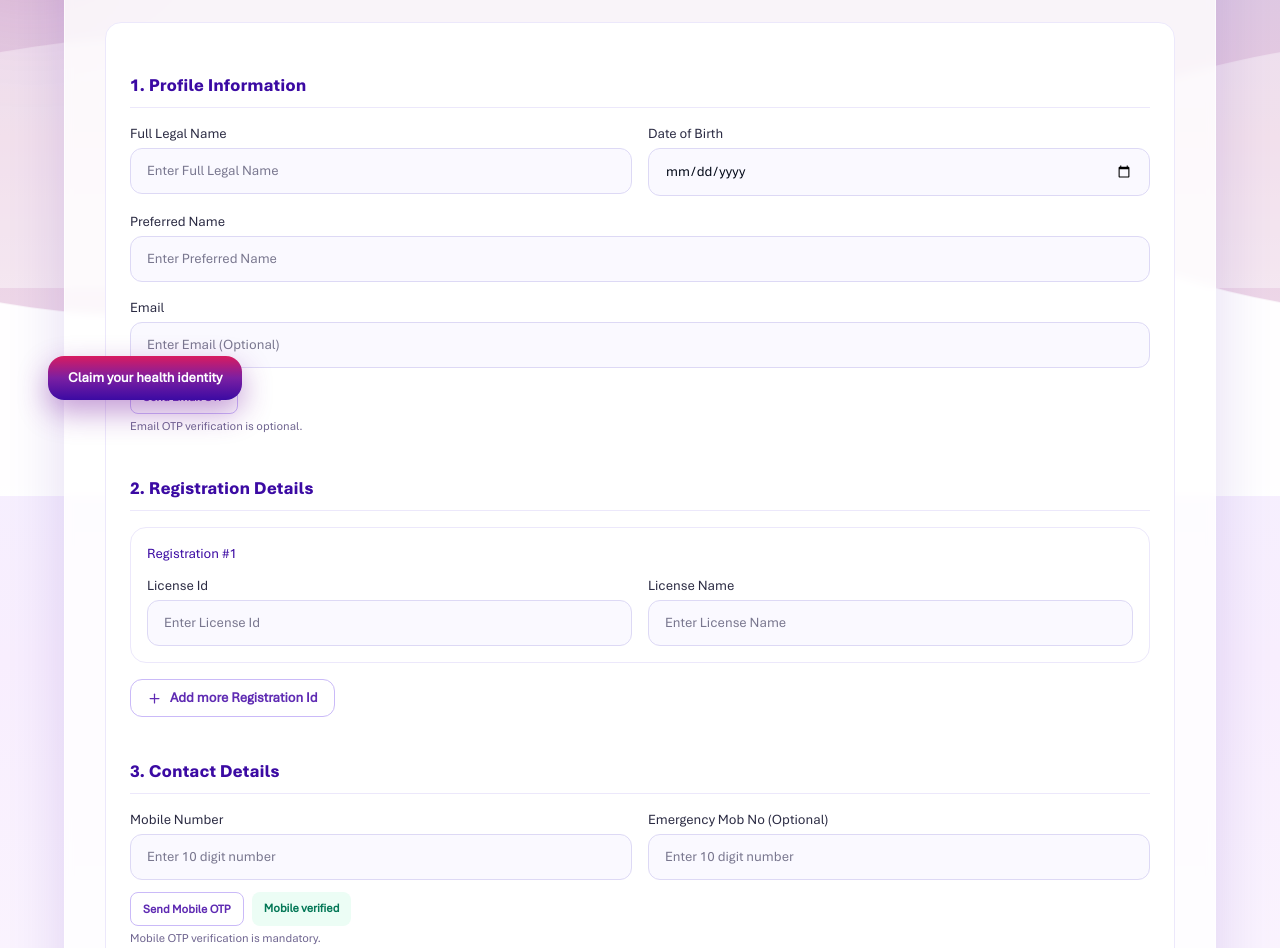
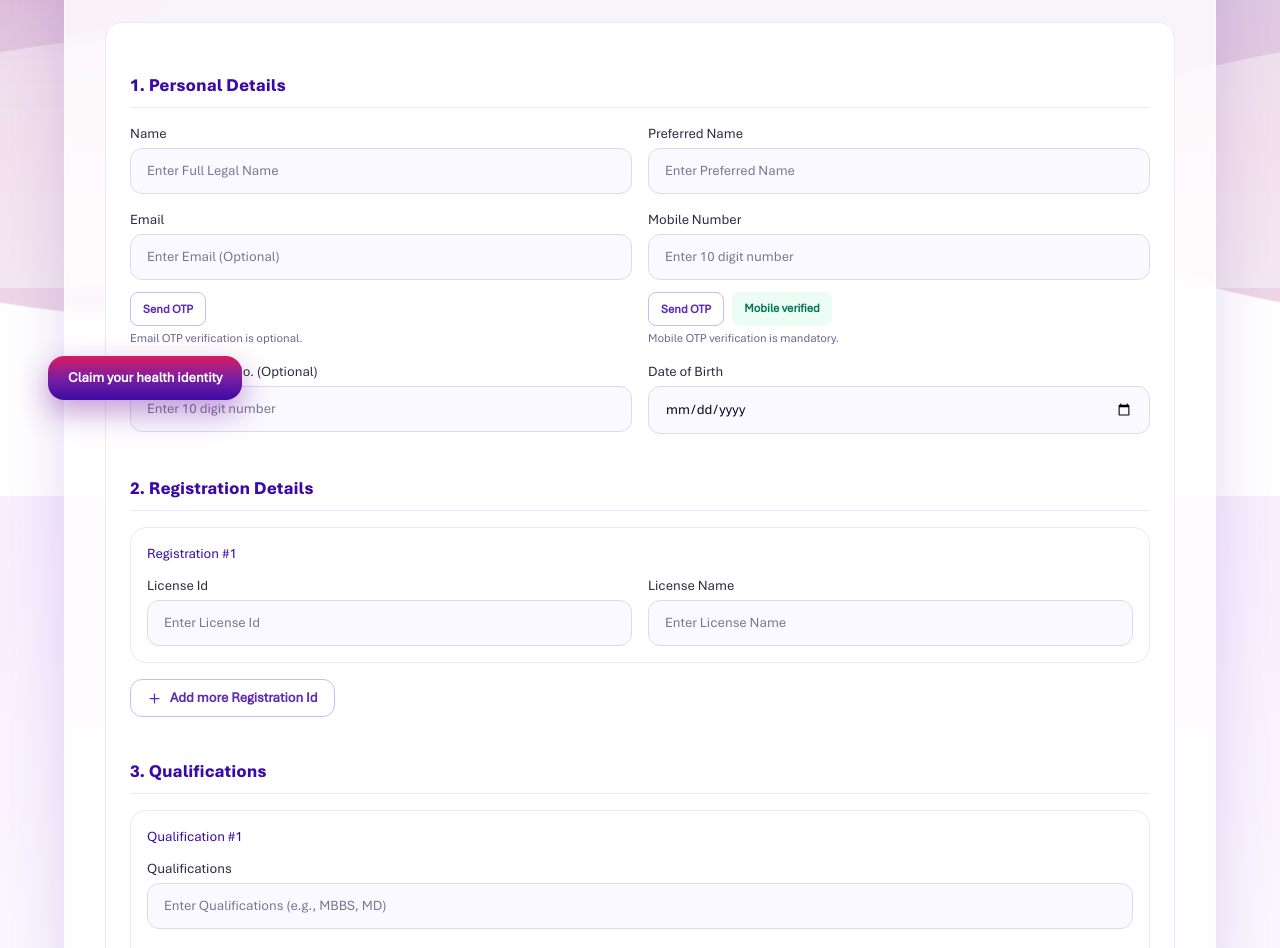
Before and after one commit to AmanDwivedi9335/clinic-portpolio, a Next.js app: page /doctorRegistration in a window 1280 px wide. Shown: the part 304-1252 px from the top of the page. Built offline with nearby package versions, Linux system fonts and the light colour scheme.

Commit message:
Update doctor registration personal details layout

```diff
--- a/src/app/doctorRegistration/page.js
+++ b/src/app/doctorRegistration/page.js
@@ -319,33 +319,27 @@ export default function DoctorRegistrationPage() {
             showForm ? "max-h-[5000px] translate-y-0 opacity-100" : "pointer-events-none max-h-0 translate-y-6 opacity-0"
           }`}
         >
-          <h2 className={sectionTitleClass}>1. Profile Information</h2>
+          <h2 className={sectionTitleClass}>1. Personal Details</h2>
 
           <div>
-            <label className="mb-1 block text-sm text-[#2b2b43]">Full Legal Name</label>
+            <label className="mb-1 block text-sm text-[#2b2b43]">Name</label>
             <input className={inputClass} type="text" placeholder="Enter Full Legal Name" {...register("fullLegalName", { required: "Full legal name is required." })} />
             {errors.fullLegalName && <p className="mt-1 text-xs text-red-500">{errors.fullLegalName.message}</p>}
           </div>
 
           <div>
-            <label className="mb-1 block text-sm text-[#2b2b43]">Date of Birth</label>
-            <input className={inputClass} type="date" max={new Date().toISOString().split("T")[0]} {...register("dob", { required: "Date of birth is required." })} />
-            {errors.dob && <p className="mt-1 text-xs text-red-500">{errors.dob.message}</p>}
-          </div>
-
-          <div className="sm:col-span-2">
             <label className="mb-1 block text-sm text-[#2b2b43]">Preferred Name</label>
             <input className={inputClass} type="text" placeholder="Enter Preferred Name" {...register("preferredName", { required: "Preferred name is required." })} />
             {errors.preferredName && <p className="mt-1 text-xs text-red-500">{errors.preferredName.message}</p>}
           </div>
 
-          <div className="sm:col-span-2">
+          <div>
             <label className="mb-1 block text-sm text-[#2b2b43]">Email</label>
             <input className={inputClass} type="email" placeholder="Enter Email (Optional)" {...register("email")} />
             {errors.email && <p className="mt-1 text-xs text-red-500">{errors.email.message}</p>}
             <div className="mt-3 flex flex-wrap gap-2">
               <button type="button" onClick={sendEmailOtp} disabled={isSendingEmailOtp} className="rounded-lg border border-[#cabaf8] px-3 py-2 text-xs font-semibold text-[#5f2bb3] hover:bg-[#f3edff] disabled:opacity-60">
-                {isSendingEmailOtp ? "Sending..." : emailOtpSent ? "Resend Email OTP" : "Send Email OTP"}
+                {isSendingEmailOtp ? "Sending..." : emailOtpSent ? "Resend Email OTP" : "Send OTP"}
               </button>
               {emailOtpVerified === String(emailValue || "").trim().toLowerCase() && String(emailValue || "").trim() && (
                 <span className="rounded-lg bg-emerald-50 px-3 py-2 text-xs font-semibold text-emerald-700">Email verified</span>
@@ -363,13 +357,57 @@ export default function DoctorRegistrationPage() {
                   onChange={(event) => setEmailOtp(event.target.value.replace(/\D/g, "").slice(0, 6))}
                 />
                 <button type="button" onClick={verifyEmailOtp} disabled={isVerifyingEmailOtp} className="rounded-lg bg-[#5f2bb3] px-3 py-2 text-xs font-semibold text-white hover:opacity-90 disabled:opacity-60">
-                  {isVerifyingEmailOtp ? "Verifying..." : "Verify Email OTP"}
+                  {isVerifyingEmailOtp ? "Verifying..." : "Verify OTP"}
                 </button>
               </div>
             )}
             {emailOtpMessage && <p className="mt-2 text-xs text-emerald-600">{emailOtpMessage}</p>}
             {emailOtpError && <p className="mt-2 text-xs text-red-500">{emailOtpError}</p>}
             <p className="mt-1 text-xs text-[#6e648f]">Email OTP verification is optional.</p>
+          </div>
+
+          <div>
+            <label className="mb-1 block text-sm text-[#2b2b43]">Mobile Number</label>
+            <input className={inputClass} type="tel" placeholder="Enter 10 digit number" {...register("mobile", { required: "Mobile number is required." })} />
+            {errors.mobile && <p className="mt-1 text-xs text-red-500">{errors.mobile.message}</p>}
+            <div className="mt-3 flex flex-wrap gap-2">
+              <button type="button" onClick={sendMobileOtp} disabled={isSendingMobileOtp} className="rounded-lg border border-[#cabaf8] px-3 py-2 text-xs font-semibold text-[#5f2bb3] hover:bg-[#f3edff] disabled:opacity-60">
+                {isSendingMobileOtp ? "Sending..." : mobileOtpSent ? "Resend OTP" : "Send OTP"}
+              </button>
+              {mobileOtpVerified === String(mobileValue || "").replace(/\D/g, "").slice(-10) && (
+                <span className="rounded-lg bg-emerald-50 px-3 py-2 text-xs font-semibold text-emerald-700">Mobile verified</span>
+              )}
+            </div>
+            {mobileOtpSent && (
+              <div className="mt-2 flex flex-wrap items-center gap-2">
+                <input
+                  className="max-w-[220px] rounded-lg border border-[#ddd9f5] bg-[#faf9ff] px-3 py-2 text-xs outline-none focus:border-[#7b1fa2]"
+                  type="text"
+                  inputMode="numeric"
+                  maxLength={6}
+                  placeholder="Enter Mobile OTP"
+                  value={mobileOtp}
+                  onChange={(event) => setMobileOtp(event.target.value.replace(/\D/g, "").slice(0, 6))}
+                />
+                <button type="button" onClick={verifyMobileOtp} disabled={isVerifyingMobileOtp} className="rounded-lg bg-[#5f2bb3] px-3 py-2 text-xs font-semibold text-white hover:opacity-90 disabled:opacity-60">
+                  {isVerifyingMobileOtp ? "Verifying..." : "Verify OTP"}
+                </button>
+              </div>
+            )}
+            {mobileOtpMessage && <p className="mt-2 text-xs text-emerald-600">{mobileOtpMessage}</p>}
+            {mobileOtpError && <p className="mt-2 text-xs text-red-500">{mobileOtpError}</p>}
+            <p className="mt-1 text-xs text-[#6e648f]">Mobile OTP verification is mandatory.</p>
+          </div>
+
+          <div>
+            <label className="mb-1 block text-sm text-[#2b2b43]">Emergency Mob. No. (Optional)</label>
+            <input className={inputClass} type="tel" placeholder="Enter 10 digit number" {...register("emergencyMobile")} />
+          </div>
+
+          <div>
+            <label className="mb-1 block text-sm text-[#2b2b43]">Date of Birth</label>
+            <input className={inputClass} type="date" max={new Date().toISOString().split("T")[0]} {...register("dob", { required: "Date of birth is required." })} />
+            {errors.dob && <p className="mt-1 text-xs text-red-500">{errors.dob.message}</p>}
           </div>
 
           <h2 className={sectionTitleClass}>2. Registration Details</h2>
@@ -405,45 +443,7 @@ export default function DoctorRegistrationPage() {
             <Plus size={15} /> Add more Registration Id
           </button>
 
-          <h2 className={sectionTitleClass}>3. Contact Details</h2>
-          <div>
-            <label className="mb-1 block text-sm text-[#2b2b43]">Mobile Number</label>
-            <input className={inputClass} type="tel" placeholder="Enter 10 digit number" {...register("mobile", { required: "Mobile number is required." })} />
-            {errors.mobile && <p className="mt-1 text-xs text-red-500">{errors.mobile.message}</p>}
-            <div className="mt-3 flex flex-wrap gap-2">
-              <button type="button" onClick={sendMobileOtp} disabled={isSendingMobileOtp} className="rounded-lg border border-[#cabaf8] px-3 py-2 text-xs font-semibold text-[#5f2bb3] hover:bg-[#f3edff] disabled:opacity-60">
-                {isSendingMobileOtp ? "Sending..." : mobileOtpSent ? "Resend Mobile OTP" : "Send Mobile OTP"}
-              </button>
-              {mobileOtpVerified === String(mobileValue || "").replace(/\D/g, "").slice(-10) && (
-                <span className="rounded-lg bg-emerald-50 px-3 py-2 text-xs font-semibold text-emerald-700">Mobile verified</span>
-              )}
-            </div>
-            {mobileOtpSent && (
-              <div className="mt-2 flex flex-wrap items-center gap-2">
-                <input
-                  className="max-w-[220px] rounded-lg border border-[#ddd9f5] bg-[#faf9ff] px-3 py-2 text-xs outline-none focus:border-[#7b1fa2]"
-                  type="text"
-                  inputMode="numeric"
-                  maxLength={6}
-                  placeholder="Enter Mobile OTP"
-                  value={mobileOtp}
-                  onChange={(event) => setMobileOtp(event.target.value.replace(/\D/g, "").slice(0, 6))}
-                />
-                <button type="button" onClick={verifyMobileOtp} disabled={isVerifyingMobileOtp} className="rounded-lg bg-[#5f2bb3] px-3 py-2 text-xs font-semibold text-white hover:opacity-90 disabled:opacity-60">
-                  {isVerifyingMobileOtp ? "Verifying..." : "Verify Mobile OTP"}
-                </button>
-              </div>
-            )}
-            {mobileOtpMessage && <p className="mt-2 text-xs text-emerald-600">{mobileOtpMessage}</p>}
-            {mobileOtpError && <p className="mt-2 text-xs text-red-500">{mobileOtpError}</p>}
-            <p className="mt-1 text-xs text-[#6e648f]">Mobile OTP verification is mandatory.</p>
-          </div>
-          <div>
-            <label className="mb-1 block text-sm text-[#2b2b43]">Emergency Mob No (Optional)</label>
-            <input className={inputClass} type="tel" placeholder="Enter 10 digit number" {...register("emergencyMobile")} />
-          </div>
-
-          <h2 className={sectionTitleClass}>4. Qualifications</h2>
+          <h2 className={sectionTitleClass}>3. Qualifications</h2>
           {qualificationFields.map((field, index) => {
             const selectedState = watch(`qualifications.${index}.state`);
             const cityOptions = index === 0 ? primaryCityOptions : INDIA_STATE_CITY_MAP[selectedState] || [];
```
